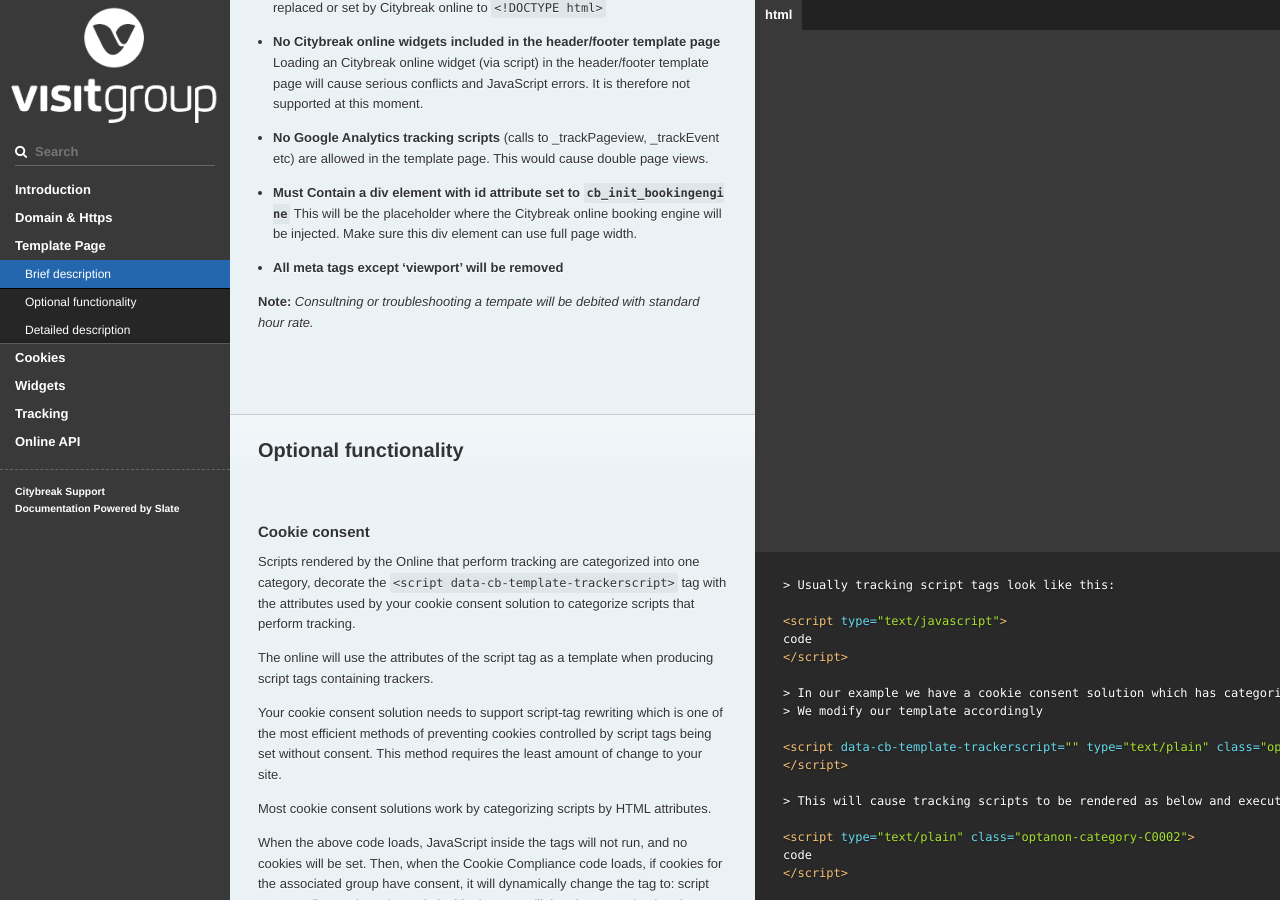
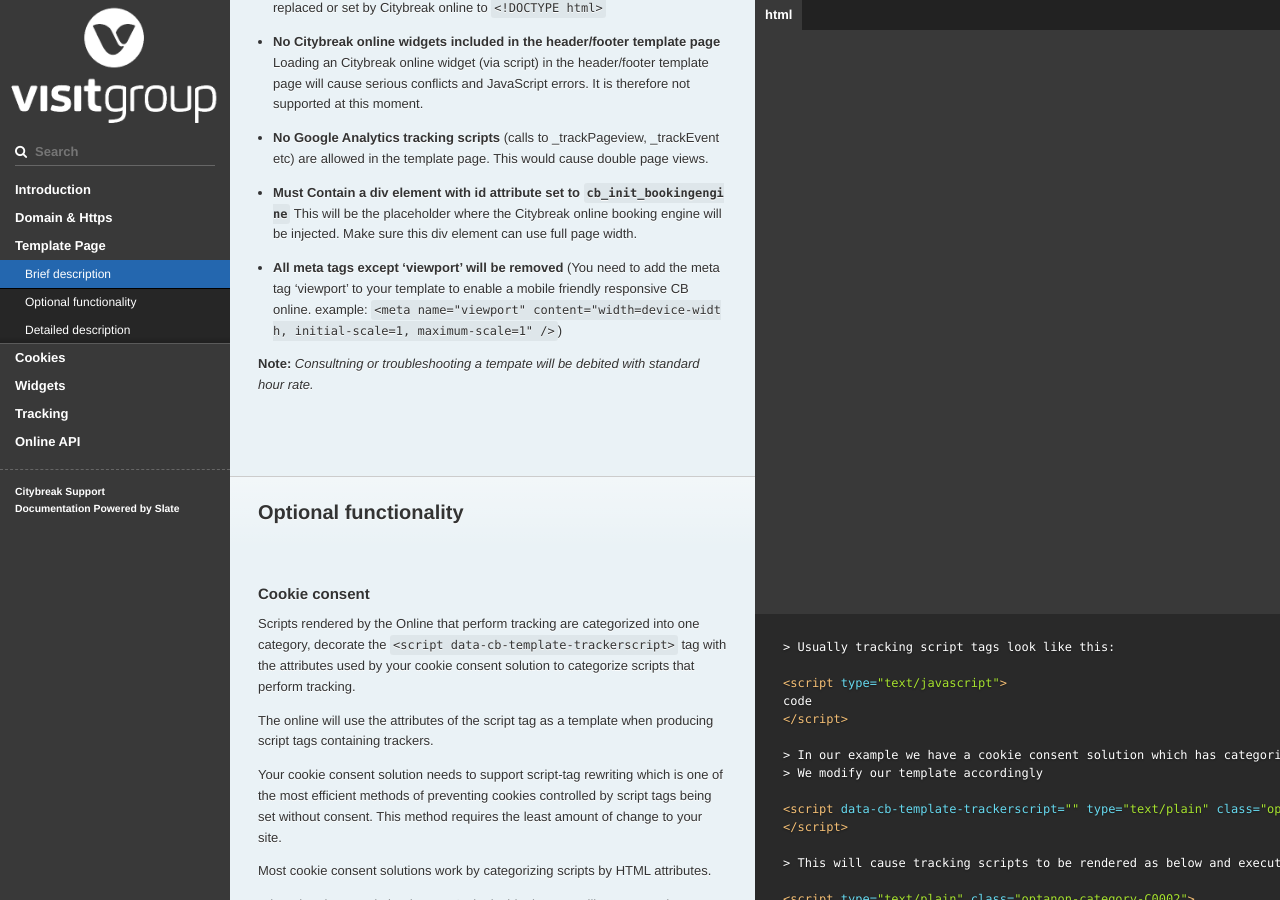
Before and after one commit to visit/citybreak-online-doc, a Jekyll site: the page built from index.md, in a window 1280 px wide and 900 px high, scrolled down 1926 px. Built offline with Jekyll 4.4.1, drawn with Linux system fonts in a browser that asks for light colours; our own code applies the rules of GitHub Pages for plain Markdown files.

Commit message:
Update template.md
view port info clarification/VB

```diff
--- a/_includes/template.md
+++ b/_includes/template.md
@@ -23,6 +23,8 @@ Loading an Citybreak online widget (via script) in the header/footer template pa
 This will be the placeholder where the Citybreak online booking engine will be injected. Make sure this div element can use full page width.
 
 * **All meta tags except 'viewport' will be removed**
+(You need to add the meta tag 'viewport' to your template to enable a mobile friendly responsive CB online.
+example: ``<meta name="viewport" content="width=device-width, initial-scale=1, maximum-scale=1" />``)
 
 **Note:** *Consultning or troubleshooting a tempate will be debited with standard hour rate.*
 
```
